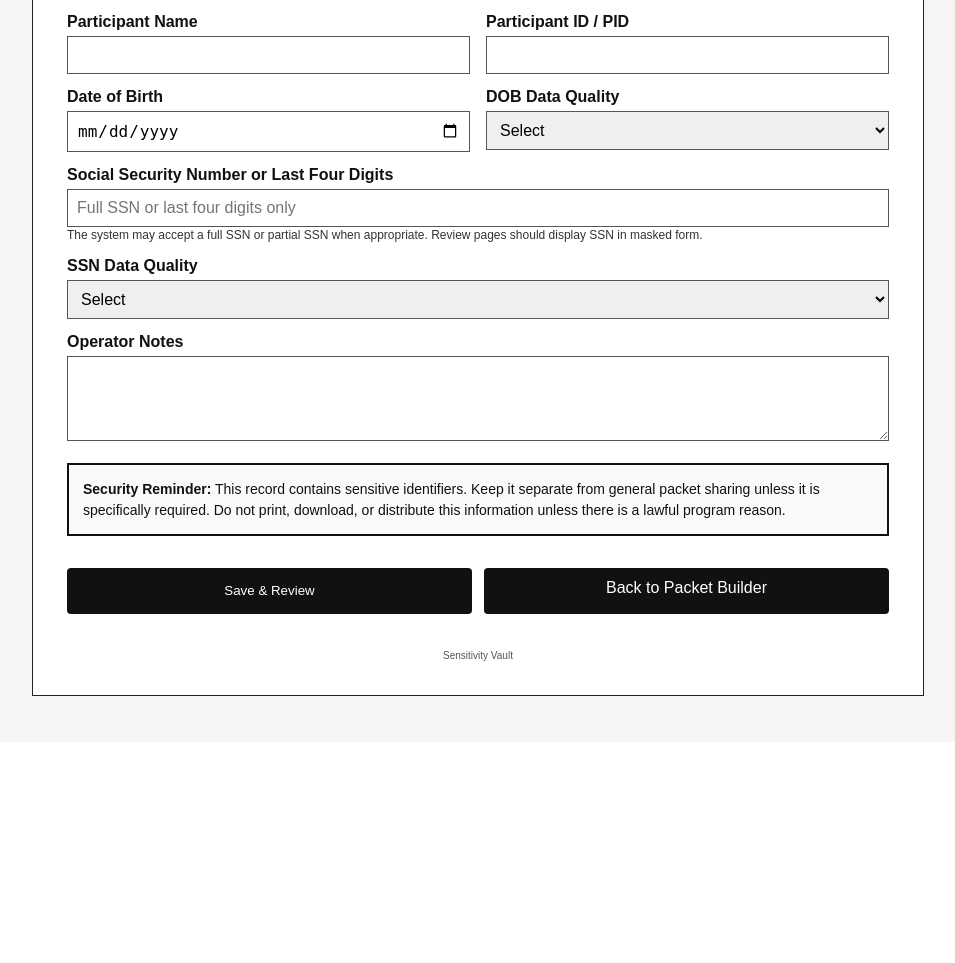
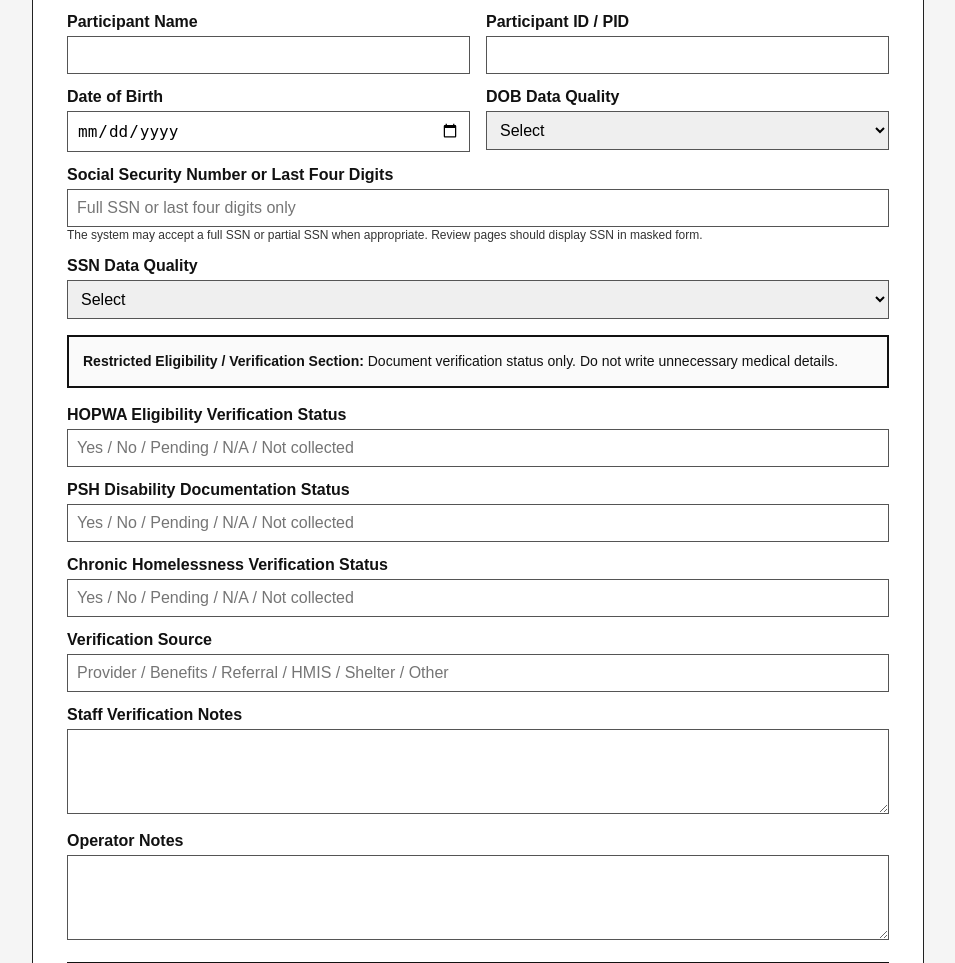
Before and after one commit to Pearlzzpearlzz/Nilpf-store, a Flask app: template templates/sensitive_identity_record_form.html in a window 1280 px wide. Shown: the part 449-1412 px from the top of the page, without its empty margins (162-1117 px from the left). Before the commit the page ends 1145 px from the top, so only its background shows below. Run offline with Flask 3, Linux system fonts and the light colour scheme; the template is opened without the code that fills it, so the values that code supplies are empty; the visitor is signed in with stand-in values (Sample User, id 1).

Commit message:
Upgrade Sensitivity Vault verification fields

```diff
--- a/templates/sensitive_identity_record_form.html
+++ b/templates/sensitive_identity_record_form.html
@@ -179,6 +179,27 @@
       <option value="Data not collected" {% if ssnq == 'Data not collected' %}selected{% endif %}>Data not collected</option>
     </select>
 
+      <div class="notice" style="margin-top:16px;">
+        <strong>Restricted Eligibility / Verification Section:</strong>
+        Document verification status only. Do not write unnecessary medical details.
+      </div>
+
+      <label>HOPWA Eligibility Verification Status</label>
+      <input type="text" name="hopwa_eligibility_status" value="{{ d.get('hopwa_eligibility_status','') }}" placeholder="Yes / No / Pending / N/A / Not collected">
+
+      <label>PSH Disability Documentation Status</label>
+      <input type="text" name="psh_disability_status" value="{{ d.get('psh_disability_status','') }}" placeholder="Yes / No / Pending / N/A / Not collected">
+
+      <label>Chronic Homelessness Verification Status</label>
+      <input type="text" name="chronic_homelessness_status" value="{{ d.get('chronic_homelessness_status','') }}" placeholder="Yes / No / Pending / N/A / Not collected">
+
+      <label>Verification Source</label>
+      <input type="text" name="verification_source" value="{{ d.get('verification_source','') }}" placeholder="Provider / Benefits / Referral / HMIS / Shelter / Other">
+
+      <label>Staff Verification Notes</label>
+      <textarea name="staff_verification_notes">{{ d.get('staff_verification_notes','') }}</textarea>
+
+
     <label>Operator Notes</label>
     <textarea name="operator_notes">{{ d.get('operator_notes','') }}</textarea>
 
```
Also changed, not shown: mr_ir_records/change_log.txt (+9 -0 lines), templates/sensitive_identity_record_print.html (+21 -0 lines).
